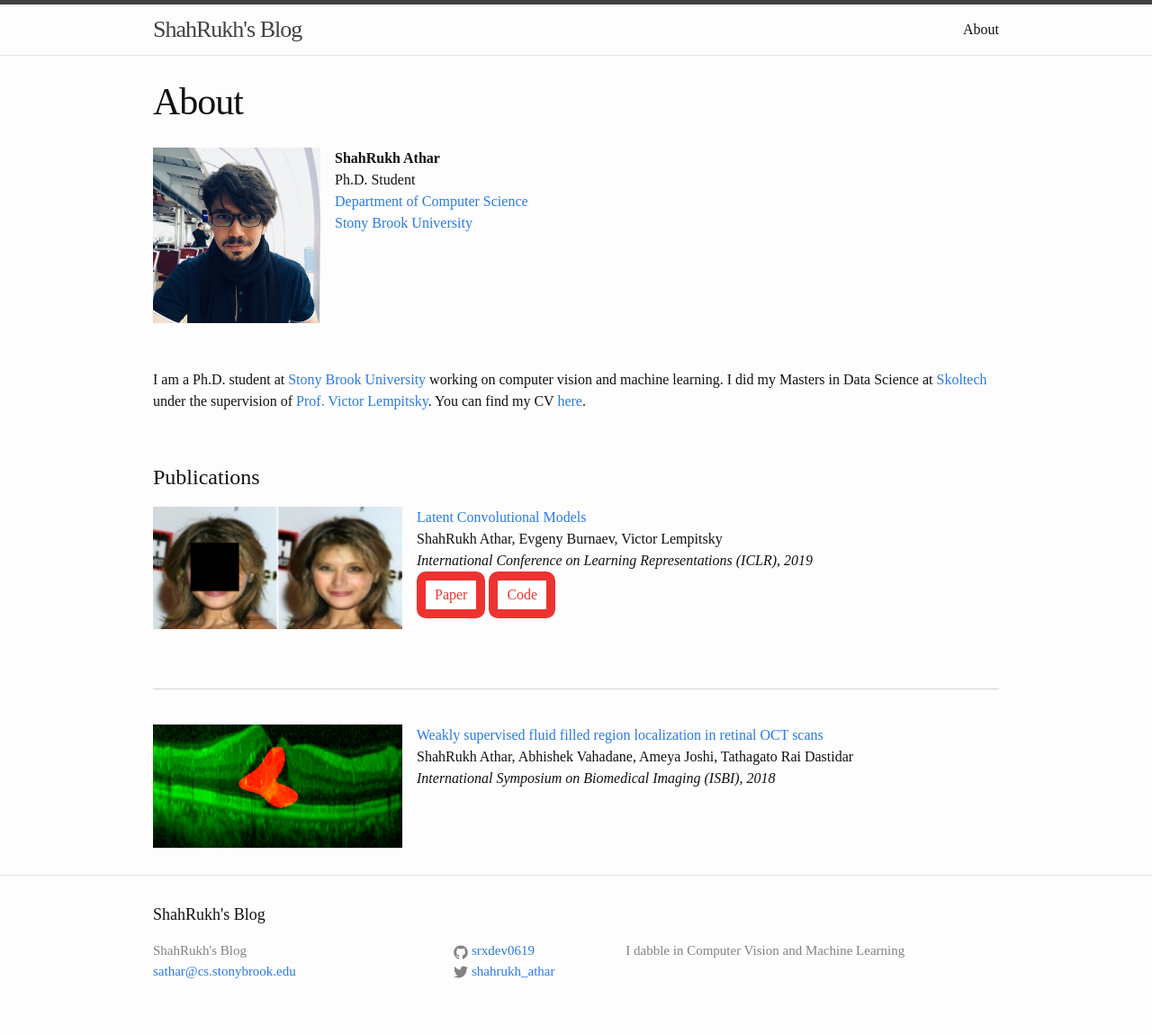
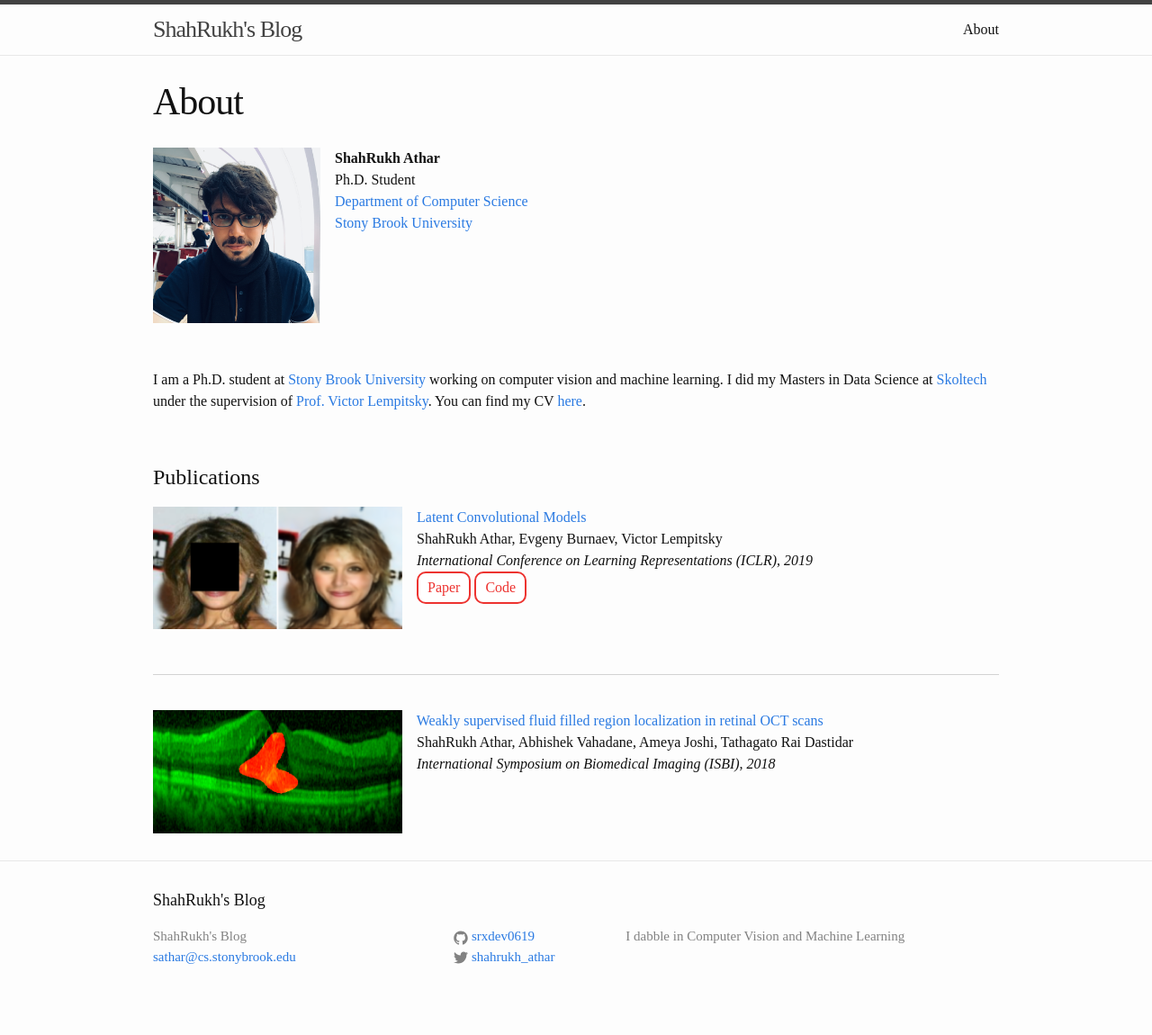
Before and after one commit to shahrukhathar/shahrukhathar.github.io, a Jekyll site: the page built from pages/about.md, in a window 1280 px wide. Shown: the whole page at 90% size. Built offline with Jekyll 4.4.1, drawn with Linux system fonts in a browser that asks for light colours; nearby versions of some CDN libraries; library files that are not in the unit come from our copies.

Commit message:
Updated Page

```diff
--- a/_sass/_base.scss
+++ b/_sass/_base.scss
@@ -208,7 +208,7 @@ pre {
 .btn {
     color: #ed3330 !important;
     background: #ffff;
-    border: 10px solid #ed3330;
+    border: 2px solid #ed3330;
     padding-top: 4px;
     padding-bottom: 8px;
     padding-left: 10px;
```
